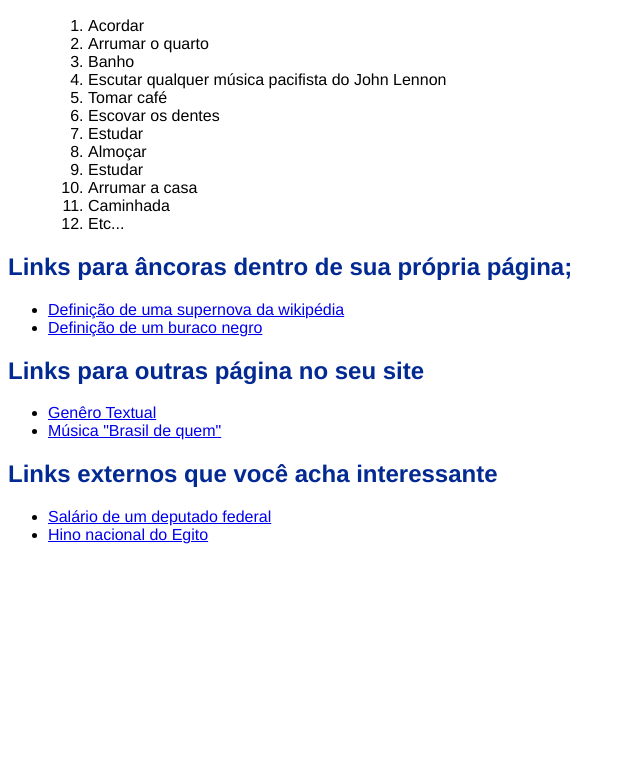
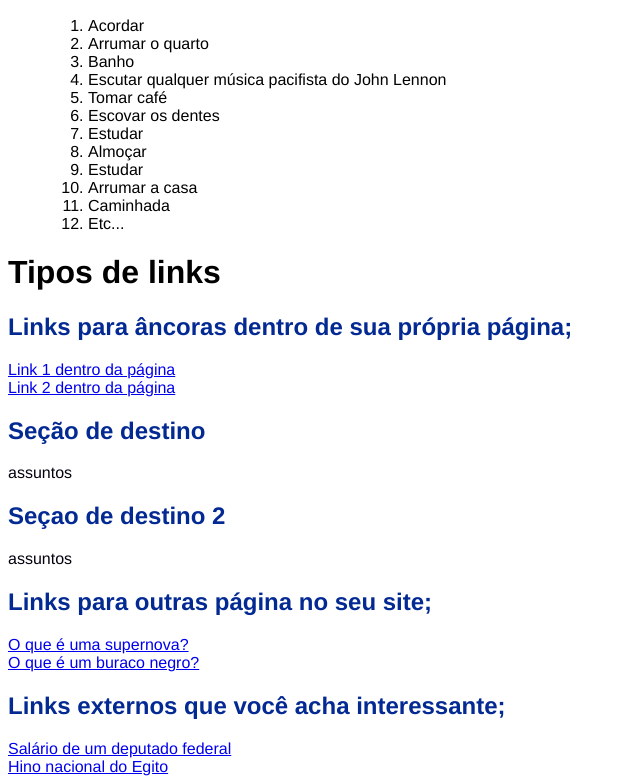
Before and after one commit to vitoria-F5/Tarefas-Programa-o-Web-1, a plain HTML site: page index.html in a window 1280 px wide. Shown: the part 822-1606 px from the top of the page, without its empty margins (0-640 px from the left). Before the commit the page ends 1382 px from the top, so only its background shows below. Drawn offline with Linux system fonts and the light colour scheme.

Commit message:
Add files via upload

```diff
--- a/index.html
+++ b/index.html
@@ -15,8 +15,8 @@
             color:rgb(3, 41, 146);
         }
         </style></style>
-    </head>
-    <body style="color: black;">
+</head>
+<body style="color: black;">
         <h1>Repositório de Vitória Isabel para entrega de atividades de programação web 1</h1>
         <p>Um repositório é basicamente um lugar para armazenar alguma coisa, podendo ser físico ou virtual.</p>
         <h2>Caso se pergunte quem sou eu:</h2>
@@ -50,20 +50,22 @@
 
         </ul>
 
+        <h1>Tipos de links</h1>
         <h2>Links para âncoras dentro de sua própria página;</h2>
-            <ul>
-                <li><a href="Supernova.html">Definição de uma supernova da wikipédia</a></li>
-                <li><a href="Buraco Negro.html">Definição de um buraco negro</a></li>
-            </ul>
-        <h2>Links para outras página no seu site</h2>
-            <ul>
-                <li><a href="https://www.todamateria.com.br/genero-textual-noticia/">Genêro Textual</a></li>
-                <li><a href="https://www.letras.mus.br/mc-sid/brasil-de-quem/">Música "Brasil de quem"</a></li>
-            </ul>
-        <h2>Links externos que você acha interessante</h2>
-            <ul>
-                <li><a href="https://www.camara.leg.br/noticias/545051-conheca-o-valor-do-salario-de-um-deputado-e-demais-verbas-parlamentares/">Salário de um deputado federal</a></li>
-                <li><a href="https://www.vagalume.com.br/hinos/hino-nacional-do-egito-traducao.html">Hino nacional do Egito</a></li>
-            </ul>
-    </body>
+        <a href="#abd">Link 1 dentro da página</a>
+        <br><a href="#kbg">Link 2 dentro da página</a>
+
+        <h2 id="abc">Seção de destino</h2>
+        <p>assuntos</p>
+        <h2 id="kgb">Seçao de destino 2</h2>
+        <p>assuntos</p>
+
+        <h2>Links para outras página no seu site;</h2>
+        <a href="Supernova.html">O que é uma supernova?</a>
+        <br><a href="BuracoNegro.html">O que é um buraco negro?</a>
+        <h2>Links externos que você acha interessante;</h2>
+        <a href="https://www.camara.leg.br/noticias/545051-conheca-o-valor-do-salario-de-um-deputado-e-demais-verbas-parlamentares/">Salário de um deputado federal</a>
+        <br><a href="https://www.vagalume.com.br/hinos/hino-nacional-do-egito-traducao.html">Hino nacional do Egito</a>
+
+</body>
 </html>
```
